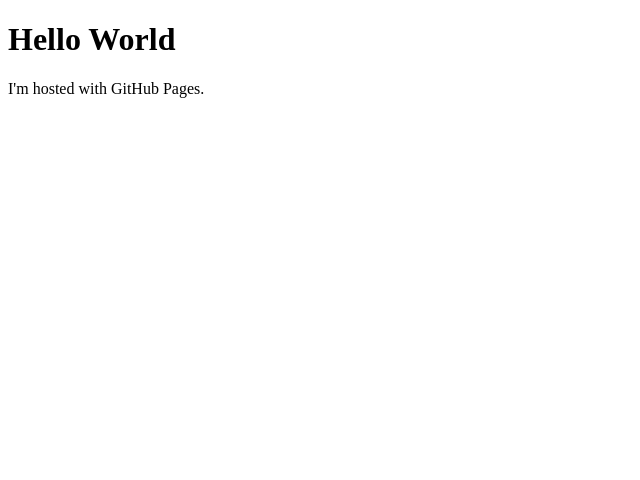
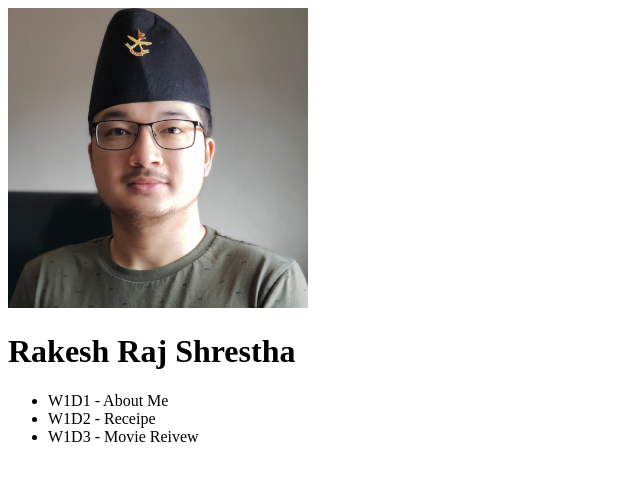
Before and after one commit to r-shrestha/r-shrestha.github.io, a plain HTML site: page index.html in a window 1280 px wide. Shown: the whole page, without its empty margins (0-640 px from the left). Drawn offline with Linux system fonts and the light colour scheme.

Commit message:
index page udated

```diff
--- a/index.html
+++ b/index.html
@@ -5,7 +5,12 @@
         <title>Home Page</title>
     </head>
     <body>
-        <h1>Hello World</h1>
-        <p>I'm hosted with GitHub Pages.</p>
+        <img src="profile_picture.jpg" height="300px" width="300px"/>
+        <h1>Rakesh Raj Shrestha</h1>
+        <ul>
+            <li>W1D1 - About Me </li>
+            <li>W1D2 - Receipe </li>
+            <li>W1D3 - Movie Reivew </li>
+        </ul>
     </body>
 </html>
```
Also changed, not shown: profile_picture.jpg (added).
